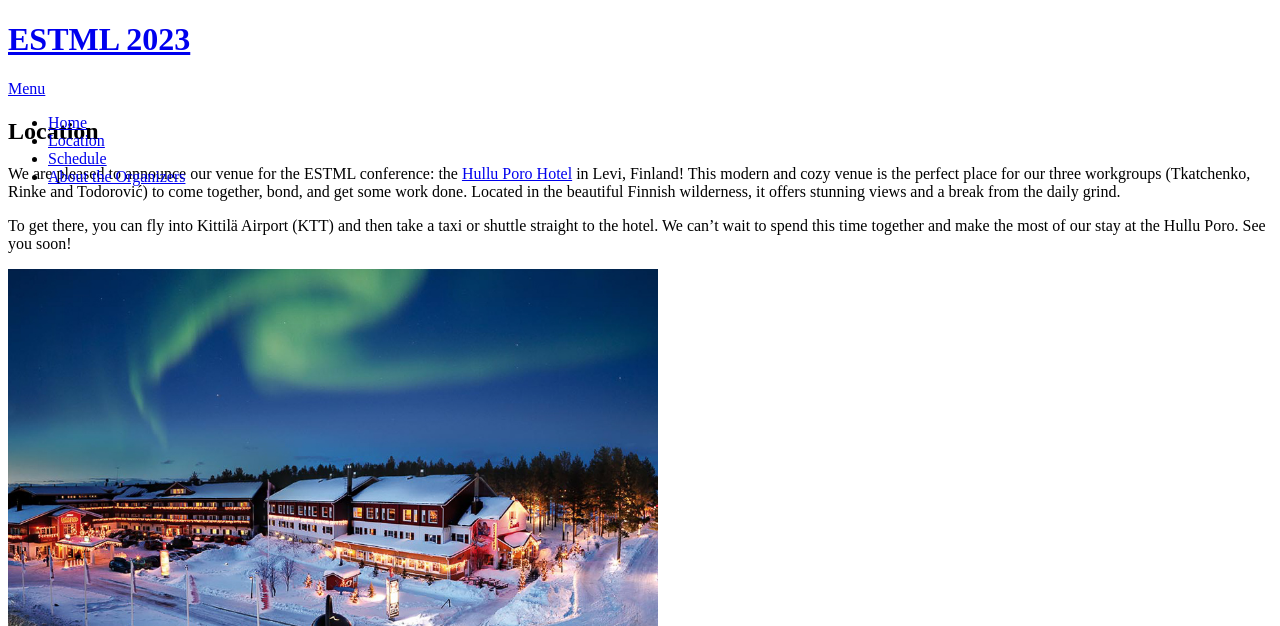
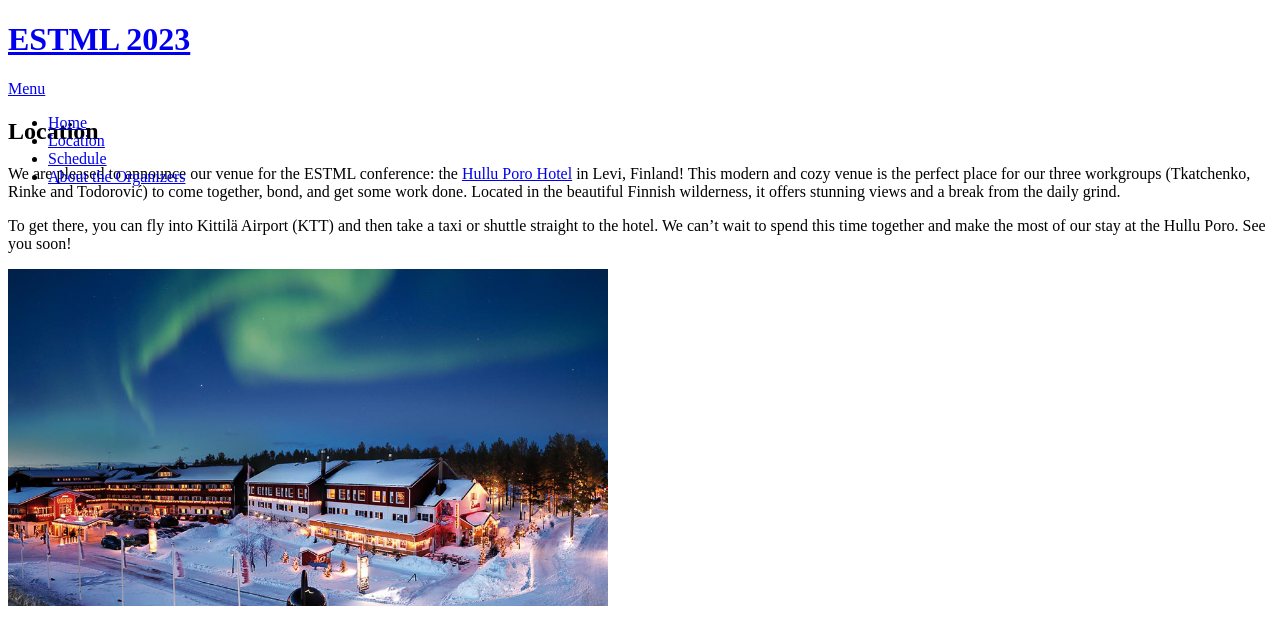
Before and after one commit to ESTML/ESTML.github.io, a Jekyll site: the page built from location.md, in a window 1280 px wide. Shown: the part 108-734 px from the top of the page. Built offline with Jekyll 4.4.1, drawn with Linux system fonts in a browser that asks for light colours; nearby versions of some CDN libraries; grey boxes are pictures that could not be loaded.

Commit message:
Update location.md

```diff
--- a/location.md
+++ b/location.md
@@ -10,7 +10,7 @@
 
 To get there, you can fly into Kittilä Airport (KTT) and then take a taxi or shuttle straight to the hotel. We can't wait to spend this time together and make the most of our stay at the Hullu Poro. See you soon!
 
-<img width=650 src='https://raw.githubusercontent.com/ESTML/ESTML.github.io/main/assets/img/hotel-hulluporo.jpg'>
+<img width=600 src='https://raw.githubusercontent.com/ESTML/ESTML.github.io/main/assets/img/hotel-hulluporo.jpg'>
 <br>
 <iframe src="https://www.google.com/maps/embed?pb=!1m18!1m12!1m3!1d1506.9787375105905!2d24.80753431642859!3d67.80833428538011!2m3!1f0!2f0!3f0!3m2!1i1024!2i768!4f13.1!3m3!1m2!1s0x45d24d5a87b3f0fd%3A0xd00dac320805b483!2sHullu%20Poro%20(Hotel%20Crazy%20Reindeer)!5e0!3m2!1sde!2slu!4v1675175175974!5m2!1sde!2slu" width="600" height="450" style="border:0;" allowfullscreen="" loading="lazy" referrerpolicy="no-referrer-when-downgrade"></iframe>
 <br>
```
